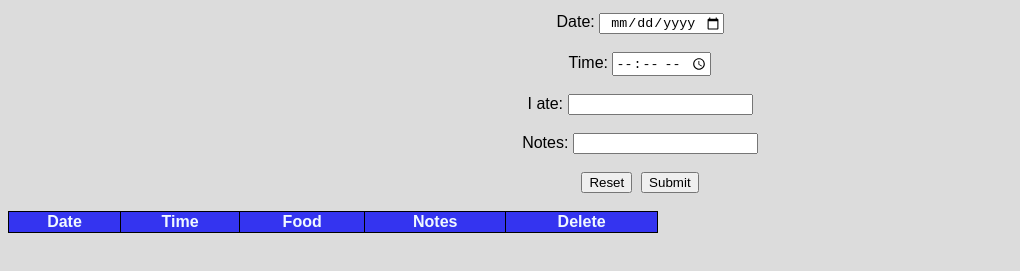
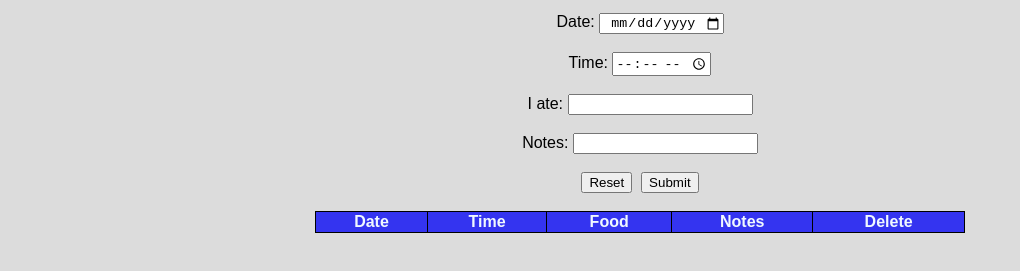
Before and after one commit to Tondejphajin/food-tracker, a plain HTML site: page index.html in a window 1280 px wide. Shown: the part 101-372 px from the top of the page, without its empty margins (0-1020 px from the left). Drawn offline with Linux system fonts and the light colour scheme.

Commit message:
Fix table alignment

```diff
--- a/index.html
+++ b/index.html
@@ -29,7 +29,7 @@
             id="btn2"><br><br>
     </form>
 
-    <table>
+    <table class="center">
         <thead>
             <tr>
                 <th>Date</th>
--- a/style.css
+++ b/style.css
@@ -22,3 +22,8 @@ thead {
 * {
     text-align: center;
 }
+
+.center {
+    margin-left: auto;
+    margin-right: auto;
+}
```
